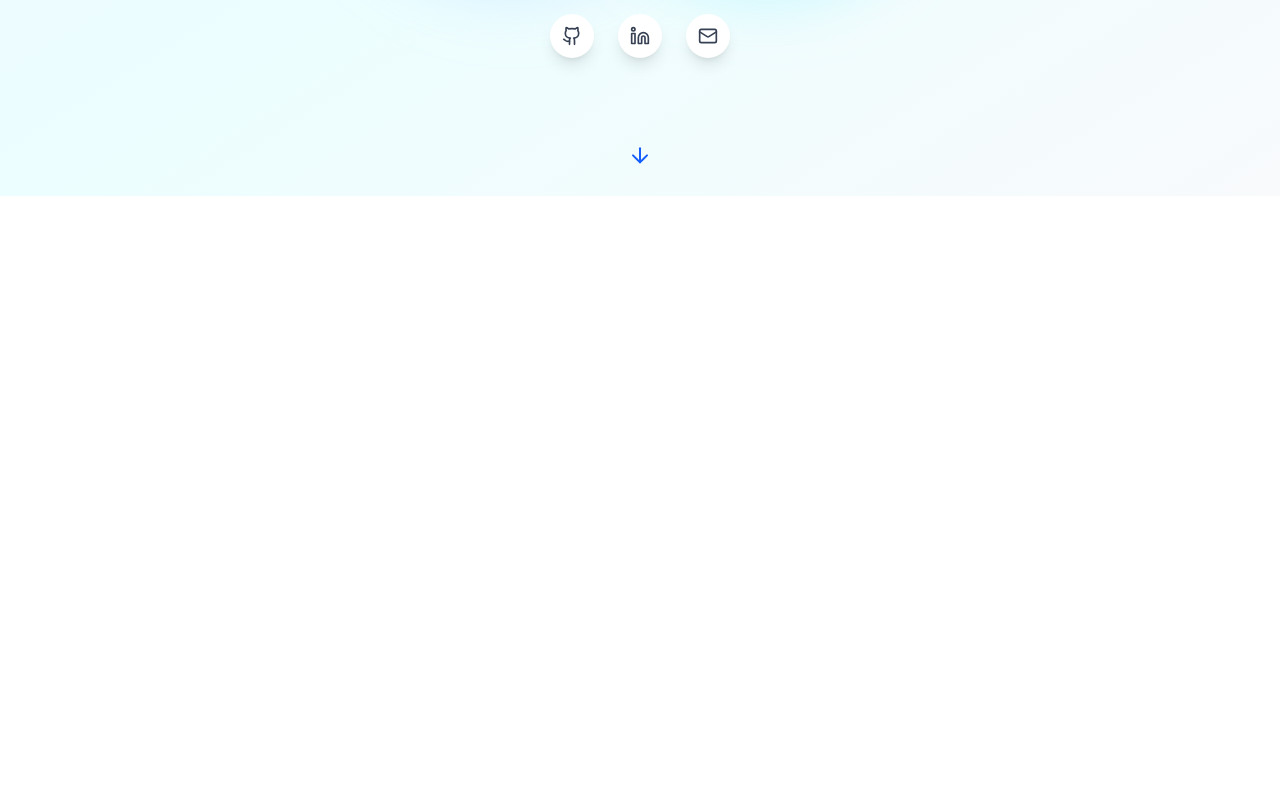
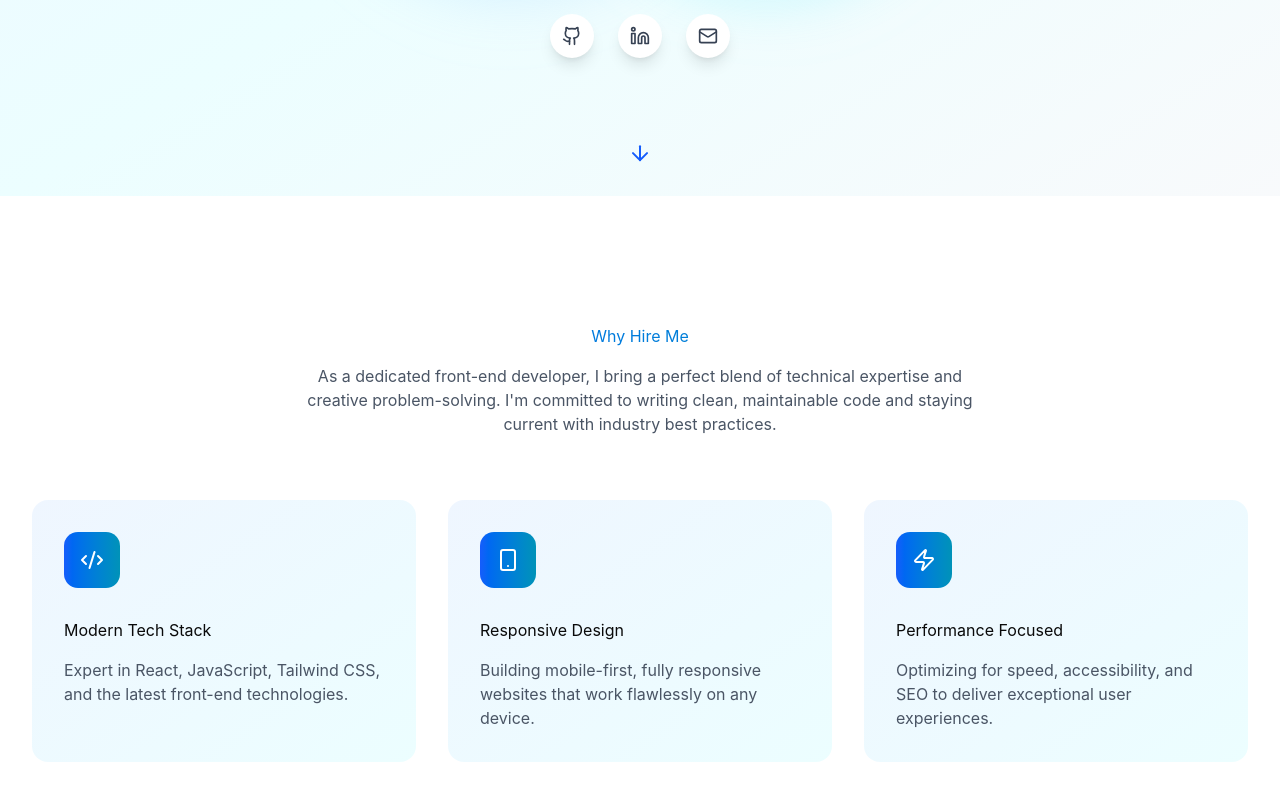
Before and after one commit to Poomsanthong/Portfolio-V2, a React (Vite) app: page / in a window 1280 px wide. Shown: the part 604-1404 px from the top of the page. Before the commit the page ends 800 px from the top, so only its background shows below. Built offline with nearby package versions, Linux system fonts and the light colour scheme.

Commit message:
Implemented -Abouts with motion animation

```diff
--- a/src/App.tsx
+++ b/src/App.tsx
@@ -1,6 +1,7 @@
 import NavBar from "./componets/NavBar";
 import { ThemeProvider } from "./componets/ThemeProvider";
 import Hero from "./componets/Hero";
+import About from "./componets/About";
 
 const App = () => {
   return (
@@ -8,6 +9,7 @@ const App = () => {
       <div className="min-h-screen transition-colors duration-300">
         <NavBar />
         <Hero />
+        <About />
       </div>
     </ThemeProvider>
   );
--- /dev/null
+++ b/src/componets/About.tsx
@@ -0,0 +1,104 @@
+import { useRef } from "react";
+import { motion, useInView } from "framer-motion"; // Trigger animations when section is visible
+import { Smartphone, Zap, Code2 } from "lucide-react";
+
+const About = () => {
+  // Create a ref to track when this section is in viewport
+  const ref = useRef(null);
+
+  // isInView becomes true when 30% of the section is visible
+  // once: true means animation only happens once (not every time you scroll)
+  const isInView = useInView(ref, { once: true, amount: 0.3 });
+
+  // Three main selling points/features
+  const features = [
+    {
+      icon: Code2,
+      title: "Modern Tech Stack",
+      description:
+        "Expert in React, JavaScript, Tailwind CSS, and the latest front-end technologies.",
+    },
+    {
+      icon: Smartphone,
+      title: "Responsive Design",
+      description:
+        "Building mobile-first, fully responsive websites that work flawlessly on any device.",
+    },
+    {
+      icon: Zap,
+      title: "Performance Focused",
+      description:
+        "Optimizing for speed, accessibility, and SEO to deliver exceptional user experiences.",
+    },
+  ];
+
+  return (
+    <>
+      <section
+        id="about"
+        className="py-20 md:py-32 bg-white dark:bg-gray-900"
+        ref={ref}
+      >
+        <div className="container mx-auto px-4 sm:px-6 lg:px-8">
+          {/* Section Header - animates when in view */}
+          <motion.div
+            initial={{ opacity: 0, y: 30 }} // Start invisible and below
+            animate={isInView ? { opacity: 1, y: 0 } : {}} // Fade in and move up when visible
+            transition={{ duration: 0.8 }}
+            className="text-center mb-16"
+          >
+            {/* Section Title with gradient */}
+            <h2 className="mb-4 bg-gradient-to-r from-blue-600 to-cyan-600 dark:from-cyan-400 dark:to-blue-400 bg-clip-text text-transparent">
+              Why Hire Me
+            </h2>
+
+            {/* Section Description */}
+            <p className="text-gray-600 dark:text-gray-300 max-w-2xl mx-auto">
+              As a dedicated front-end developer, I bring a perfect blend of
+              technical expertise and creative problem-solving. I'm committed to
+              writing clean, maintainable code and staying current with industry
+              best practices.
+            </p>
+          </motion.div>
+
+          {/* Feature Cards Grid */}
+          <div className="grid md:grid-cols-3 gap-8">
+            {/* Map through features array to create cards */}
+            {features.map((feature, index) => (
+              <motion.div
+                key={feature.title}
+                initial={{ opacity: 0, y: 30 }}
+                animate={isInView ? { opacity: 1, y: 0 } : {}}
+                transition={{
+                  duration: 0.8,
+                  delay: index * 0.2, // Stagger: each card appears 0.2s after previous
+                }}
+                whileHover={{ y: -10 }} // Float up 10px on hover
+                className="p-8 rounded-2xl bg-gradient-to-br from-blue-50 to-cyan-50 dark:from-gray-800 dark:to-blue-950/50 hover:shadow-xl transition-shadow"
+              >
+                {/* Icon Container - rotates 360° on hover */}
+                <motion.div
+                  whileHover={{ rotate: 360 }}
+                  transition={{ duration: 0.6 }}
+                  className="inline-block p-4 rounded-xl bg-gradient-to-r from-blue-600 to-cyan-600 dark:from-cyan-600 dark:to-blue-600 mb-6"
+                >
+                  <feature.icon className="w-6 h-6 text-white" />
+                </motion.div>
+
+                {/* Card Title */}
+                <h3 className="mb-4 dark:text-white">{feature.title}</h3>
+
+                {/* Card Description */}
+                <p className="text-gray-600 dark:text-gray-300">
+                  {feature.description}
+                </p>
+              </motion.div>
+            ))}
+          </div>
+        </div>
+      </section>
+    </>
+  );
+};
+
+export default About;
```
